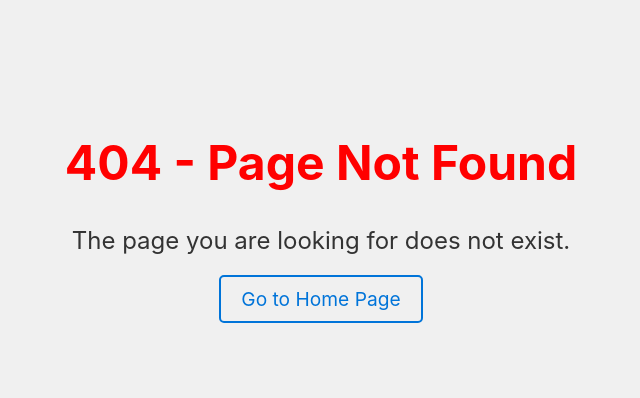
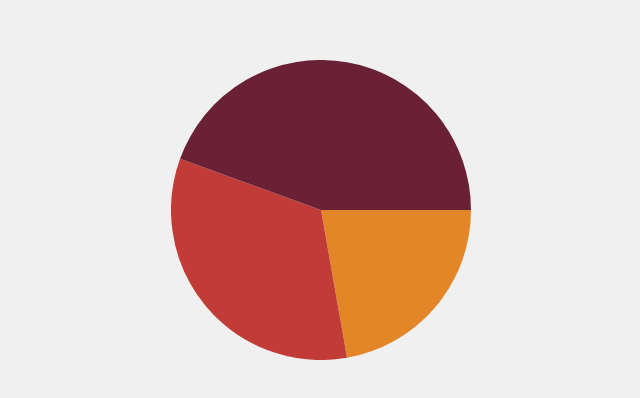
Before and after one commit to AnshOhri/antiphish, a React (Create React App) app: page /dashboard in a window 1280 px wide. Before the commit this address had no page. Shown: the part 188-586 px from the top of the page, without its empty margins (319-959 px from the left). Built offline with nearby package versions, Linux system fonts and the light colour scheme.

Commit message:
dashboard

```diff
--- a/package.json
+++ b/package.json
@@ -6,9 +6,9 @@
     "@testing-library/jest-dom": "^5.17.0",
     "@testing-library/react": "^13.4.0",
     "@testing-library/user-event": "^13.5.0",
-    "chart.js": "^4.4.0",
     "react": "^18.2.0",
     "react-dom": "^18.2.0",
+    "react-minimal-pie-chart": "^8.4.0",
     "react-router-dom": "^6.18.0",
     "react-scripts": "5.0.1",
     "web-vitals": "^2.1.4"
--- a/src/AppRouter.js
+++ b/src/AppRouter.js
@@ -4,6 +4,7 @@
 import Login from './pages/login';
 import Signup from './pages/signup';
 import NoPage from './pages/NoPage';
+import UIDashboard1 from './pages/DashboardRender';
 
 const AppRouter = () => {
 	return (
@@ -12,6 +13,7 @@
 				<Route path="/" element={<Navigate to="/login" />} />
 				<Route path="login" element={<Login />} />
 				<Route path="signup" element={<Signup />} />
+				<Route path="dashboard" element={<UIDashboard1 />} />
 				<Route path="*" element={<NoPage />} />
 			</Routes>
 		</BrowserRouter>
--- /dev/null
+++ b/src/pages/DashboardRender.js
@@ -0,0 +1,18 @@
+import React from 'react';
+import { PieChart } from 'react-minimal-pie-chart';
+
+const UIDashboard1 = () => {
+	return (
+		<div>
+			<PieChart
+				data={[
+					{ title: 'One', value: 10, color: '#E38627' },
+					{ title: 'Two', value: 15, color: '#C13C37' },
+					{ title: 'Three', value: 20, color: '#6A2135' },
+				]}
+			/>
+		</div>
+	);
+};
+
+export default UIDashboard1;
```
Also changed, not shown: 1 other file (tests, documents, lock files or other folders).
